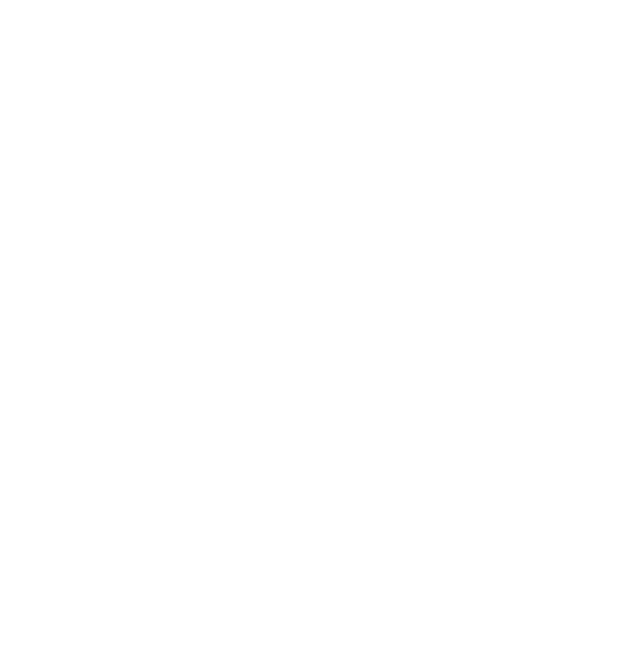
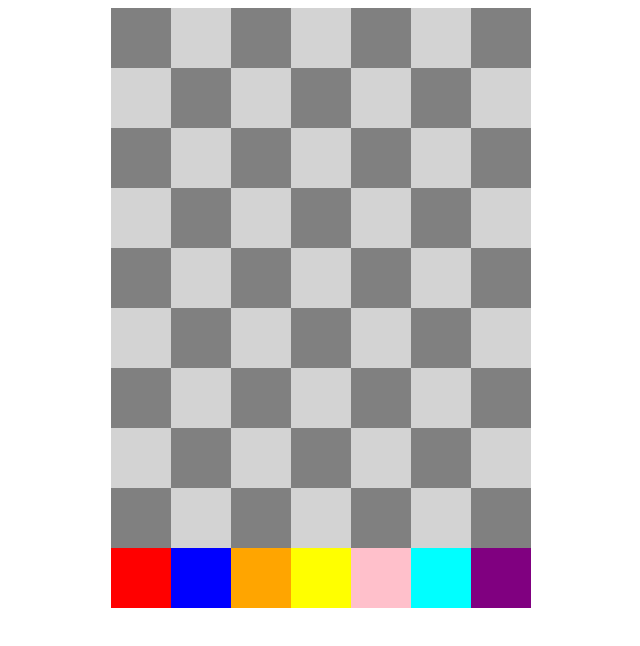
Before and after one commit to juan-db/mastermind, a plain HTML site: page index.html in a window 1280 px wide. Shown: the whole page, without its empty margins (319-959 px from the left). Drawn offline with Linux system fonts and the light colour scheme.

Commit message:
Add board grid to page

```diff
--- a/index.html
+++ b/index.html
@@ -2,8 +2,11 @@
 <html>
 <head>
 	<title>Mastermind</title>
-	<script src="mastermind.js"></script>
+	<link rel="stylesheet" tpye="text/css" href="styles.css">
 </head>
 <body>
+	<div id="board">
+	</div>
+	<script src="mastermind.js"></script>
 </body>
 </html>
--- a/mastermind.js
+++ b/mastermind.js
@@ -1,7 +1,7 @@
 /**
  *	All the available colors for the pegs.
  */
-var PegColorsEnum = Object.freeze(["red", "green", "blue", "orange", "yellow", "pink", "cyan", "purple"])
+var PegColorsEnum = Object.freeze(["red", "blue", "orange", "yellow", "pink", "cyan", "purple"])
 
 /**
  *	The final sequence to guess.
@@ -55,9 +55,29 @@ function correctColors(guess) {
 	return correct - correctPositions(guess);
 }
 
+/* add columns and rows to the board */
+let boardElement = document.getElementById("board");
+for (let y = 1; y <= 9; ++y) {
+	for (let x = 1; x <= 7; ++x) {
+		let element = document.createElement("div");
+		element.style.cssText = `grid-row: ${y}; grid-column: ${x}`;
+		element.style.backgroundColor = (y % 2 === 0) ? ((x % 2 === 0) ? "gray" : "lightgray") : ((x % 2 === 0) ? "lightgray" : "gray");
+		boardElement.appendChild(element);
+	}
+}
+
+/* generate palette */
+for (let x = 0; x < PegColorsEnum.length; ++x) {
+	let element = document.createElement("div");
+	element.style.cssText = `grid-row: 10; grid-column: ${x + 1}`;
+	element.style.backgroundColor = PegColorsEnum[x];
+	boardElement.appendChild(element);
+}
+
+winSequence = generateRandomSequence(PegColorsEnum, 5);
+
 /* debug */
 {
-	winSequence = [PegColorsEnum[0], PegColorsEnum[1], PegColorsEnum[0], PegColorsEnum[1]];
 	let guess = winSequence.slice();
 	guess[0] = winSequence[1];
 	guess[1] = winSequence[0];
--- /dev/null
+++ b/styles.css
@@ -0,0 +1,13 @@
+#board {
+	display: inline-grid;
+	grid-template-columns: repeat(7, 60px); /* 1 column on the left for white pegs,
+												5 columns in the center for guessed pegs,
+												1 column on the right for black pegs */
+	grid-template-rows: repeat(10, 60px); /* 8 rows for guesses,
+											 1 row for final code,
+											 1 row for palette */
+}
+
+body {
+	text-align: center;
+}
```
